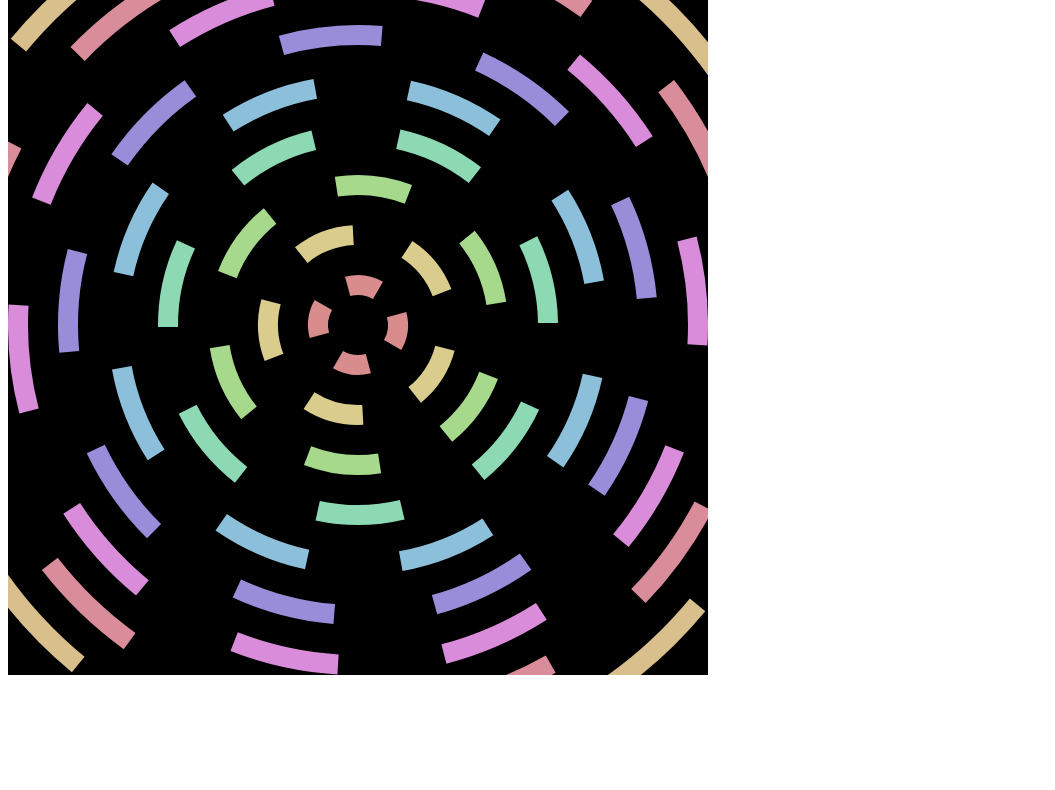
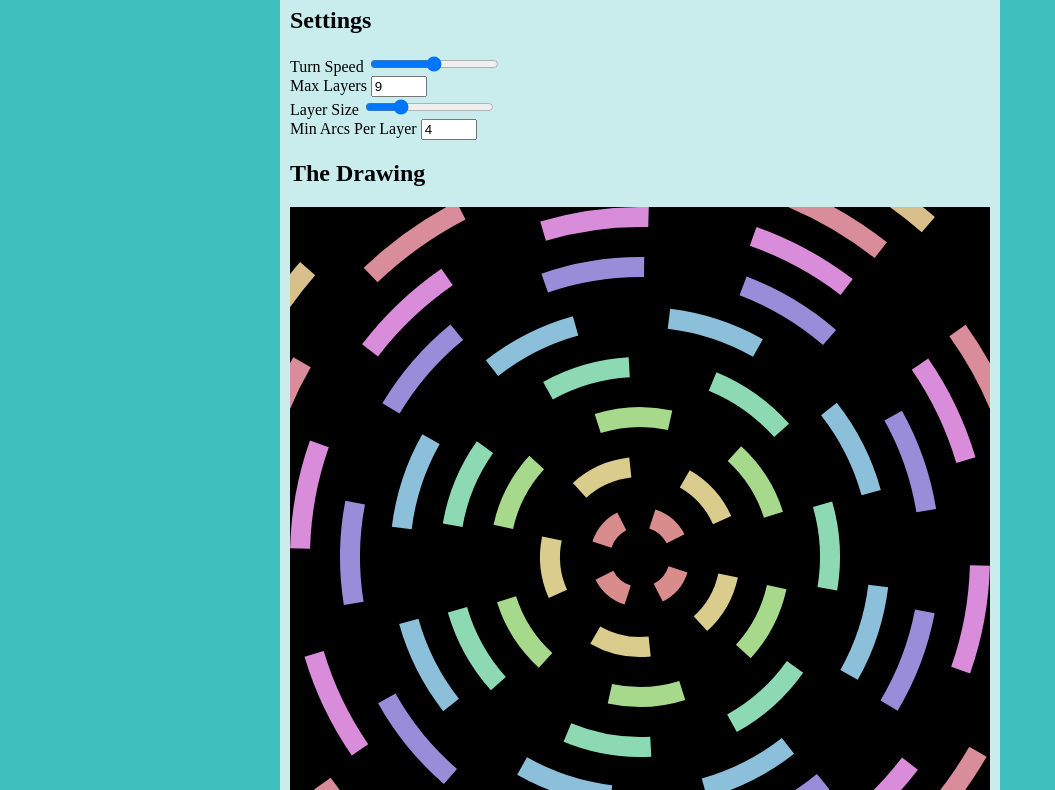
Before and after one commit to contic5/rotating-arcs, a website with bundled scripts: page index.html in a window 1280 px wide. Shown: the part 91-881 px from the top of the page, without its empty margins (0-1055 px from the left). Before the commit the page ends 800 px from the top, so only its background shows below. Built offline with nearby package versions, Linux system fonts and the light colour scheme.

Commit message:
Added inputs

```diff
--- a/index.html
+++ b/index.html
@@ -1,10 +1,44 @@
 <html>
 <head>
 <title>Rotating Arcs</title>
+<link href="/style.css" type="text/css" rel="stylesheet">
 </head>
 <body>
+<main>
 <h1>Rotating Arcs</h1>
+<h2>Settings</h2>
+<form>
+<div>
+<label for="turn_speed">Turn Speed</label>
+<input id="turn_speed" type="range" min="0" value="50" max="100">
+</div>
+<div>
+<label for="max_layers">Max Layers</label>
+<input id="max_layers" type="number" min="1" value="9" max="15">
+</div>
+<div>
+<label for="layer_size">Layer Size</label>
+<input id="layer_size" type="range" min="40" value="50" max="80">
+</div>
+<div>
+<label for="min_layer_arcs">Min Arcs Per Layer</label>
+<input id="min_layer_arcs" type="number" min="1" max="10" value="4">
+</div>
+</form>
+<h2>The Drawing</h2>
 <canvas id="my_canvas" width="700" height="700"></canvas>
+</main>
 <script src="src/main.js" type="module"></script>
+<script type="module">
+import {update_values} from "./src/main.js";
+
+let inputs=document.getElementsByTagName("input");
+
+for(let input of inputs)
+{
+    input.onchange=update_values;
+}
+update_values();
+</script>
 </body>
 </html>
--- /dev/null
+++ b/public/style.css
@@ -0,0 +1,11 @@
+body
+{
+    background-color: hsl(180, 50%, 50%);
+}
+main
+{
+    background-color: hsl(180, 50%, 86%);
+    max-width: 700px;
+    margin: auto;
+    padding: 10px;
+}
--- a/src/arc.js
+++ b/src/arc.js
@@ -4,6 +4,7 @@ export class UniqueArc
     static centerX=0;
     static centerY=0;
     static layerSize=50;
+    static turn_speed=0.05;
     constructor(outRadius,size,start_angle,angle_size,layer)
     {
         //The outer radius is the radius of the circle we are drawing.
@@ -31,7 +32,7 @@ export class UniqueArc
         //If the layer is even, rotate clockwise. If the layer is odd, rotate counterclockwise.
         if(this.layer%2==0)
         {
-            this.angle+=this.rotation_ratio*0.05;
+            this.angle+=this.rotation_ratio*UniqueArc.turn_speed;
             if(this.angle>2*Math.PI)
             {
                 this.angle-=2*Math.PI;
@@ -39,7 +40,7 @@ export class UniqueArc
         }
         else
         {
-            this.angle-=this.rotation_ratio*0.05;
+            this.angle-=this.rotation_ratio*UniqueArc.turn_speed;
             if(this.angle<0)
             {
                 this.angle+=2*Math.PI;
--- a/src/main.js
+++ b/src/main.js
@@ -16,6 +16,7 @@ function draw()
 }
 function main()
 {
+    arcs=[];
     for(let layer=0;layer<max_layers;layer++)
     {
         //How many arcs there are in this layer
@@ -38,6 +39,19 @@ function main()
     }
     arcs.sort((a,b)=>b.outRadius-a.outRadius);
 }
+export function update_values()
+{
+    UniqueArc.turn_speed=parseInt(document.getElementById("turn_speed").value)*0.001;
+    console.log(`Arc Turn Speed: ${UniqueArc.turn_speed}`);
+
+    max_layers=parseInt(document.getElementById("max_layers").value);
+    console.log(`Max Layers: ${max_layers}`);
+
+    min_layer_arcs=parseInt(document.getElementById("min_layer_arcs").value);
+    console.log(`Min Layer Arcs: ${min_layer_arcs}`);
+
+    main();
+}
 
 let c=document.getElementById("my_canvas");
 let ctx=c.getContext("2d");
```
